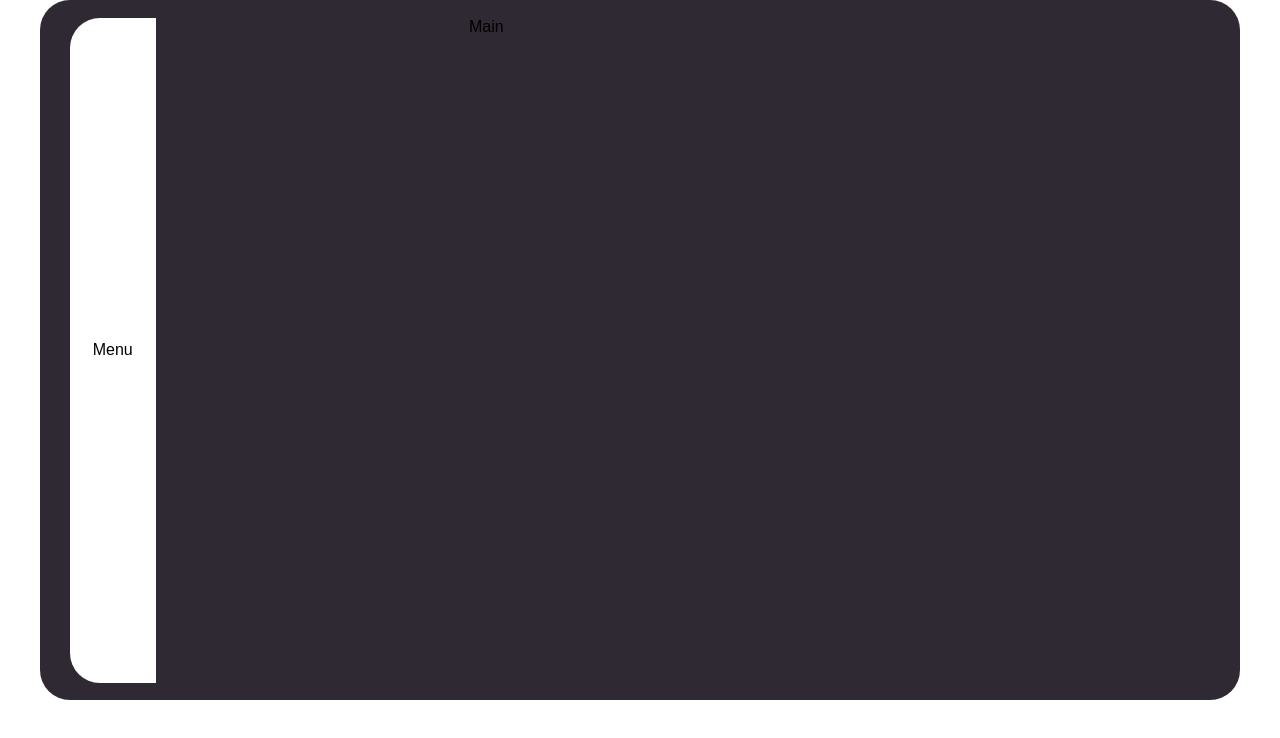
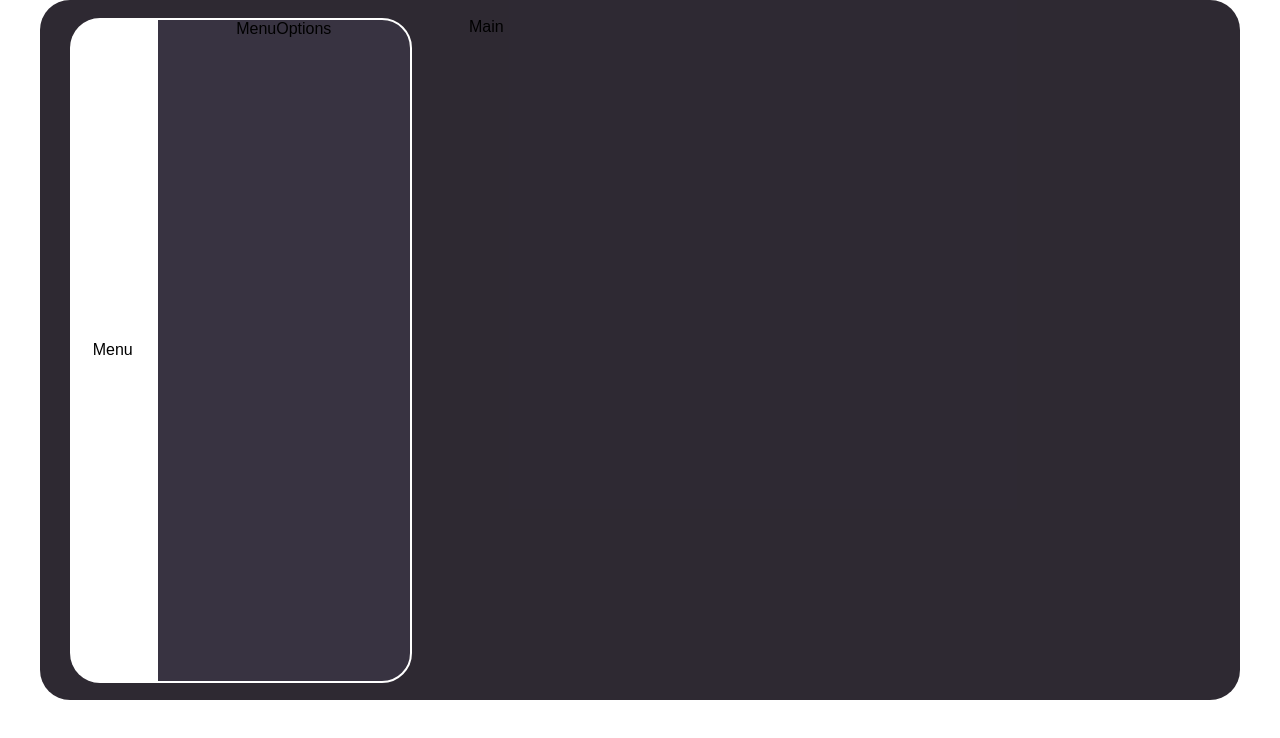
Before and after one commit to kraig-hebert/chat, a React (Create React App) app in the folder client/: page / in a window 1280 px wide. Shown: the top 738 px of the page. Built offline with nearby package versions, Linux system fonts and the light colour scheme.

Commit message:
added MenuOptions component

```diff
--- a/client/src/components/sideMenu/SideMenu.jsx
+++ b/client/src/components/sideMenu/SideMenu.jsx
@@ -3,6 +3,7 @@ import PropTypes from 'prop-types';
 
 import { useStyles } from './sideMenuStyles';
 import Menu from './menu/Menu';
+import MenuOptions from './menuOptions/MenuOptions';
 
 const SideMenu = (props) => {
   const {} = props;
@@ -10,6 +11,7 @@ const SideMenu = (props) => {
   return (
     <div className={classes.sideMenu}>
       <Menu />
+      <MenuOptions />
     </div>
   );
 };
--- /dev/null
+++ b/client/src/components/sideMenu/menuOptions/MenuOptions.jsx
@@ -0,0 +1,15 @@
+import React from 'react';
+import PropTypes from 'prop-types';
+
+import { useStyles } from './menuOptionsStyles';
+
+const MenuOptions = (props) => {
+  const {} = props;
+  const classes = useStyles();
+
+  return <div className={classes.menuOptions}>MenuOptions</div>;
+};
+
+MenuOptions.propTypes = {};
+
+export default MenuOptions;
--- /dev/null
+++ b/client/src/components/sideMenu/menuOptions/menuOptionsStyles.js
@@ -0,0 +1,16 @@
+import { createUseStyles } from 'react-jss';
+
+export const useStyles = createUseStyles((theme) => ({
+  menuOptions: {
+    display: 'flex',
+    flexDirection: 'column',
+    justifyContent: 'flex-start',
+    alignItems: 'center',
+    width: '75%',
+    height: '100%',
+    border: `2px solid ${theme.light.main}`,
+    borderTopRightRadius: '30px',
+    borderBottomRightRadius: '30px',
+    backgroundColor: theme.secondary.main,
+  },
+}));
--- a/client/src/components/sideMenu/sideMenuStyles.js
+++ b/client/src/components/sideMenu/sideMenuStyles.js
@@ -1,9 +1,9 @@
 import { createUseStyles } from 'react-jss';
 
-export const useStyles = createUseStyles({
+export const useStyles = createUseStyles((theme) => ({
   sideMenu: {
     display: 'flex',
     width: '30%',
     height: '95%',
   },
-});
+}));
--- a/client/src/themes/theme.js
+++ b/client/src/themes/theme.js
@@ -1,6 +1,9 @@
 export const theme = {
   mainBG: {
     main: 'rgba(35,30,40,.95)',
+  },
+  secondary: {
+    main: 'rgb(56,51,65)',
   },
   dark: {
     main: 'rgb(0,0,0)',
```
